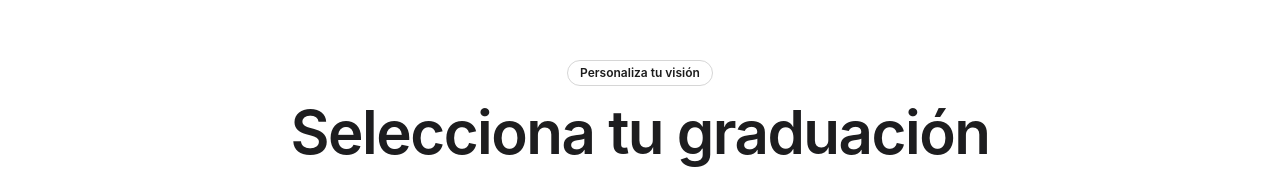
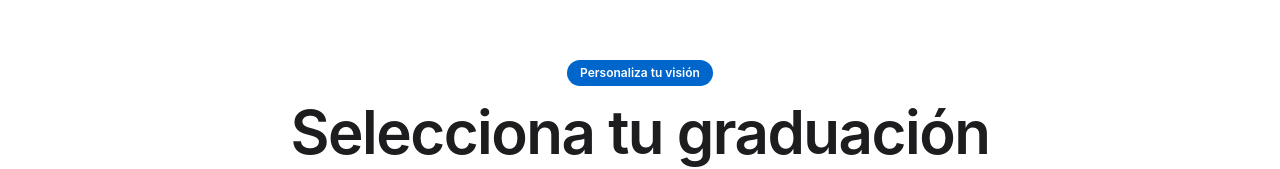
Before and after one commit to welensdo/welens, a Next.js app: page /configurator in a window 1280 px wide. Shown: the part 165-334 px from the top of the page. Built offline with nearby package versions, Linux system fonts and the light colour scheme; no server answers.

Commit message:
fix: Replace invalid 'launch' Badge variant with 'default'

```diff
--- a/components/product-selector.tsx
+++ b/components/product-selector.tsx
@@ -38,7 +38,7 @@ export function ProductSelector() {
     <div className="w-full min-h-screen bg-gallery-white py-2 sm:py-12 lg:py-32">
       <div className="container mx-auto px-3 sm:px-6 lg:px-8">
         <div className="text-center mb-4 sm:mb-12 lg:mb-16">
-          <Badge variant="launch" className="mb-1.5 sm:mb-4 text-[10px] sm:text-xs px-2 py-0.5 sm:px-3 sm:py-1">
+          <Badge variant="default" className="mb-1.5 sm:mb-4 text-[10px] sm:text-xs px-2 py-0.5 sm:px-3 sm:py-1">
             Personaliza tu visión
           </Badge>
           <h2 className="font-sf-pro-display text-xl sm:text-4xl md:text-5xl lg:text-6xl font-semibold text-ink mb-1.5 sm:mb-4 tracking-tight px-2">
```
